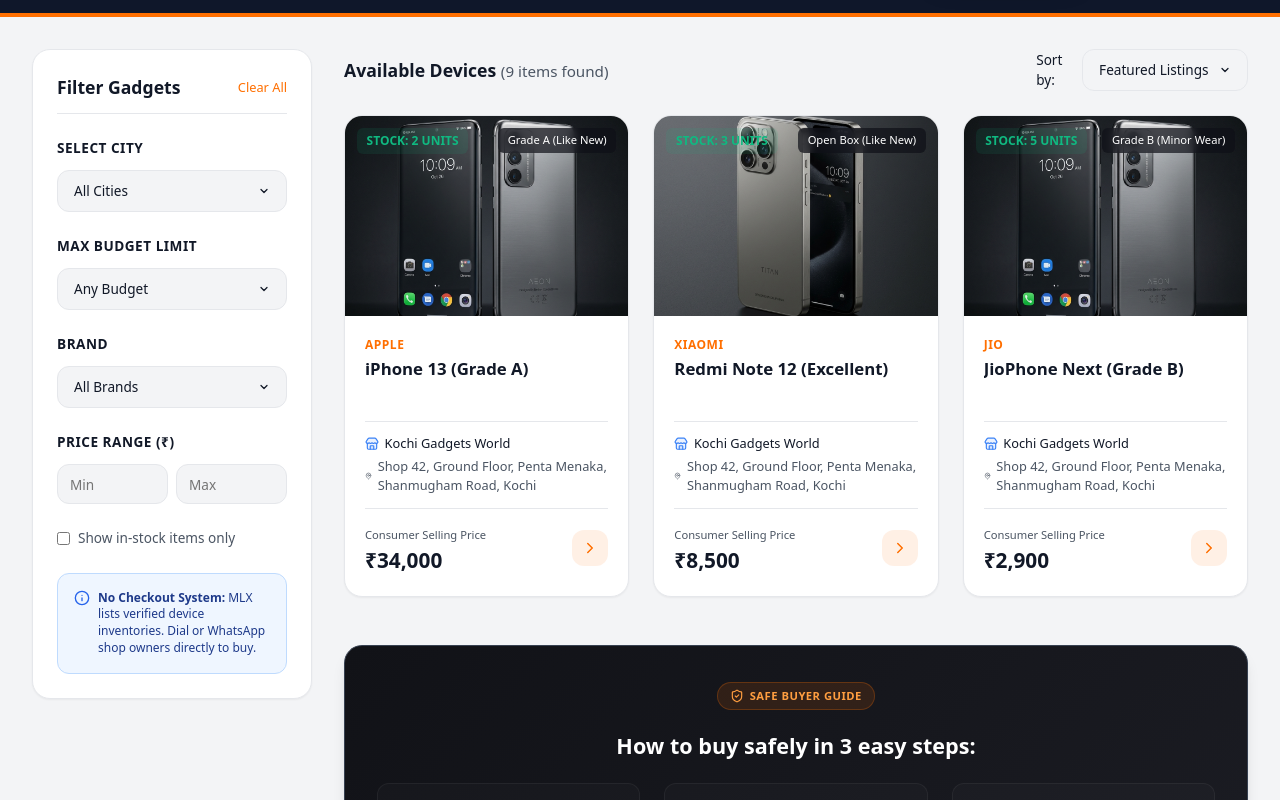
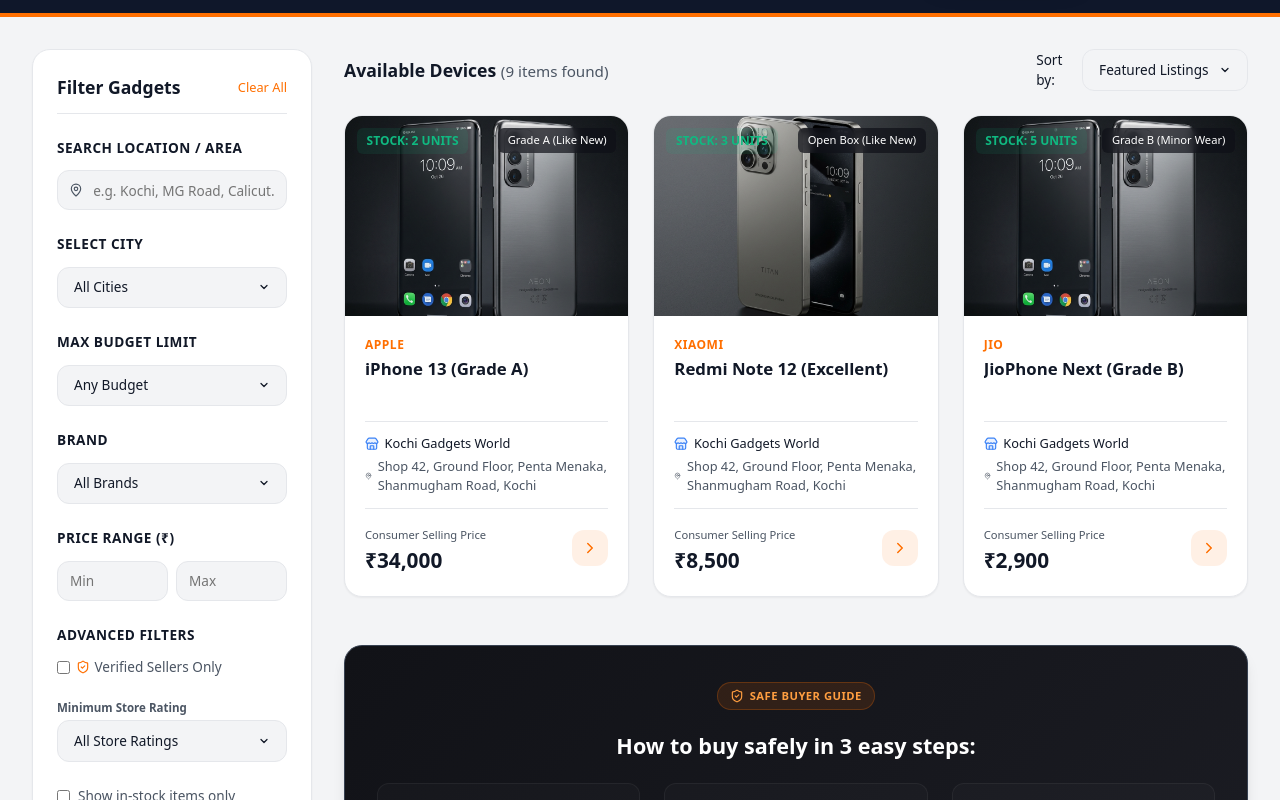
Before and after one commit to Afrafayas/MLX-webapp, a React (Vite) app in the folder frontend/: page / in a window 1280 px wide. Shown: the part 340-1140 px from the top of the page. Built offline with nearby package versions, Linux system fonts and the light colour scheme.

Commit message:
feat: Add advanced location text search, shop rating thresholds, verified seller filters, and sorting criteria

```diff
--- a/frontend/src/App.tsx
+++ b/frontend/src/App.tsx
@@ -55,6 +55,9 @@ import {
   setFilterInStockOnly,
   setFilterCity,
   setFilterMaxBudget,
+  setFilterLocationSearch,
+  setFilterVerifiedOnly,
+  setFilterMinRating,
   setSortBy,
   clearFilters
 } from './store/filtersSlice';
@@ -379,14 +382,50 @@ export default function App() {
       }
     }
 
-    return matchesQuery && matchesSearchCat && matchesQuickCat && matchesBrand && matchesPrice && matchesStock && matchesCity && matchesBudget;
+    // 9. Location text search (City name, landmarks, or street address keywords)
+    const locQuery = filters.filterLocationSearch.toLowerCase().trim();
+    const matchesLocation = !locQuery ||
+      seller.city.toLowerCase().includes(locQuery) ||
+      seller.address.toLowerCase().includes(locQuery);
+
+    // 10. Verified Shop Filter
+    const matchesVerified = !filters.filterVerifiedOnly || seller.verified;
+
+    // 11. Minimum Shop Rating Filter
+    const minRating = parseFloat(filters.filterMinRating) || 0;
+    const matchesRating = seller.rating >= minRating;
+
+    return matchesQuery &&
+           matchesSearchCat &&
+           matchesQuickCat &&
+           matchesBrand &&
+           matchesPrice &&
+           matchesStock &&
+           matchesCity &&
+           matchesBudget &&
+           matchesLocation &&
+           matchesVerified &&
+           matchesRating;
   });
 
   const sortedProducts = [...filteredProducts].sort((a, b) => {
     if (filters.sortBy === 'price-asc') return a.price - b.price;
     if (filters.sortBy === 'price-desc') return b.price - a.price;
     if (filters.sortBy === 'stock') return b.stock - a.stock;
-    return 0; // Default Featured (as defined in array)
+    if (filters.sortBy === 'rating') {
+      const sellerA = getSellerShop(a.shopId);
+      const sellerB = getSellerShop(b.shopId);
+      return sellerB.rating - sellerA.rating;
+    }
+    if (filters.sortBy === 'newest') {
+      const idA = parseInt(a.id.replace(/\D/g, ''), 10) || 0;
+      const idB = parseInt(b.id.replace(/\D/g, ''), 10) || 0;
+      return idB - idA;
+    }
+    if (filters.sortBy === 'alphabetical') {
+      return a.name.localeCompare(b.name);
+    }
+    return 0; // Default Featured
   });
 
   // Extract unique brands for sidebar filters
@@ -923,6 +962,22 @@ export default function App() {
               <button className="clear-filter-btn" onClick={() => dispatch(clearFilters())}>Clear All</button>
             </div>
 
+            {/* Location Search Input */}
+            <div className="filter-group">
+              <label className="filter-label">Search Location / Area</label>
+              <div style={{ position: 'relative' }}>
+                <input
+                  type="text"
+                  className="filter-input"
+                  placeholder="e.g. Kochi, MG Road, Calicut..."
+                  value={filters.filterLocationSearch}
+                  onChange={(e: ChangeEvent<HTMLInputElement>) => dispatch(setFilterLocationSearch(e.target.value))}
+                  style={{ paddingLeft: '2.2rem' }}
+                />
+                <MapPin size={14} style={{ position: 'absolute', left: '0.75rem', top: '50%', transform: 'translateY(-50%)', color: 'var(--text-secondary-light)' }} />
+              </div>
+            </div>
+
             {/* City Selector */}
             <div className="filter-group">
               <label className="filter-label">Select City</label>
@@ -977,6 +1032,37 @@ export default function App() {
               </div>
             </div>
 
+            {/* Advanced Filters */}
+            <div className="filter-group">
+              <label className="filter-label">Advanced Filters</label>
+              <div style={{ display: 'flex', flexDirection: 'column', gap: '0.6rem' }}>
+                <label className="checkbox-label" style={{ display: 'flex', alignItems: 'center', gap: '0.4rem', cursor: 'pointer' }}>
+                  <input
+                    type="checkbox"
+                    checked={filters.filterVerifiedOnly}
+                    onChange={(e: ChangeEvent<HTMLInputElement>) => dispatch(setFilterVerifiedOnly(e.target.checked))}
+                  />
+                  <span style={{ display: 'flex', alignItems: 'center', gap: '0.25rem' }}>
+                    <ShieldCheck size={14} style={{ color: 'var(--primary)' }} />
+                    <span>Verified Sellers Only</span>
+                  </span>
+                </label>
+
+                <div style={{ display: 'flex', flexDirection: 'column', gap: '0.25rem', marginTop: '0.25rem' }}>
+                  <span style={{ fontSize: '0.72rem', color: 'var(--text-secondary-light)', fontWeight: 600 }}>Minimum Store Rating</span>
+                  <CustomSelect
+                    value={filters.filterMinRating}
+                    onChange={(val) => dispatch(setFilterMinRating(val))}
+                    options={[
+                      { label: "All Store Ratings", value: "0" },
+                      { label: "4.0+ Stars", value: "4.0" },
+                      { label: "4.5+ Stars", value: "4.5" }
+                    ]}
+                  />
+                </div>
+              </div>
+            </div>
+
             {/* In Stock only */}
             <div className="filter-group">
               <label className="checkbox-label">
@@ -1011,6 +1097,9 @@ export default function App() {
                   { label: "Featured Listings", value: "featured" },
                   { label: "Price: Low to High", value: "price-asc" },
                   { label: "Price: High to Low", value: "price-desc" },
+                  { label: "Top Rated Sellers", value: "rating" },
+                  { label: "Newest Listings", value: "newest" },
+                  { label: "Name: A to Z", value: "alphabetical" },
                   { label: "Stock Available", value: "stock" }
                 ]}
               />
--- a/frontend/src/store/filtersSlice.ts
+++ b/frontend/src/store/filtersSlice.ts
@@ -10,7 +10,10 @@ interface FiltersState {
   filterInStockOnly: boolean;
   filterCity: string;
   filterMaxBudget: string;
-  sortBy: 'featured' | 'price-asc' | 'price-desc' | 'stock';
+  filterLocationSearch: string;
+  filterVerifiedOnly: boolean;
+  filterMinRating: string;
+  sortBy: 'featured' | 'price-asc' | 'price-desc' | 'stock' | 'rating' | 'newest' | 'alphabetical';
 }
 
 const initialState: FiltersState = {
@@ -23,6 +26,9 @@ const initialState: FiltersState = {
   filterInStockOnly: false,
   filterCity: 'All Cities',
   filterMaxBudget: 'Any Budget',
+  filterLocationSearch: '',
+  filterVerifiedOnly: false,
+  filterMinRating: '0',
   sortBy: 'featured',
 };
 
@@ -57,7 +63,16 @@ const filtersSlice = createSlice({
     setFilterMaxBudget(state, action: PayloadAction<string>) {
       state.filterMaxBudget = action.payload;
     },
-    setSortBy(state, action: PayloadAction<'featured' | 'price-asc' | 'price-desc' | 'stock'>) {
+    setFilterLocationSearch(state, action: PayloadAction<string>) {
+      state.filterLocationSearch = action.payload;
+    },
+    setFilterVerifiedOnly(state, action: PayloadAction<boolean>) {
+      state.filterVerifiedOnly = action.payload;
+    },
+    setFilterMinRating(state, action: PayloadAction<string>) {
+      state.filterMinRating = action.payload;
+    },
+    setSortBy(state, action: PayloadAction<'featured' | 'price-asc' | 'price-desc' | 'stock' | 'rating' | 'newest' | 'alphabetical'>) {
       state.sortBy = action.payload;
     },
     clearFilters(state) {
@@ -70,6 +85,9 @@ const filtersSlice = createSlice({
       state.filterInStockOnly = false;
       state.filterCity = 'All Cities';
       state.filterMaxBudget = 'Any Budget';
+      state.filterLocationSearch = '';
+      state.filterVerifiedOnly = false;
+      state.filterMinRating = '0';
       state.sortBy = 'featured';
     },
   },
@@ -85,6 +103,9 @@ export const {
   setFilterInStockOnly,
   setFilterCity,
   setFilterMaxBudget,
+  setFilterLocationSearch,
+  setFilterVerifiedOnly,
+  setFilterMinRating,
   setSortBy,
   clearFilters,
 } = filtersSlice.actions;
```
